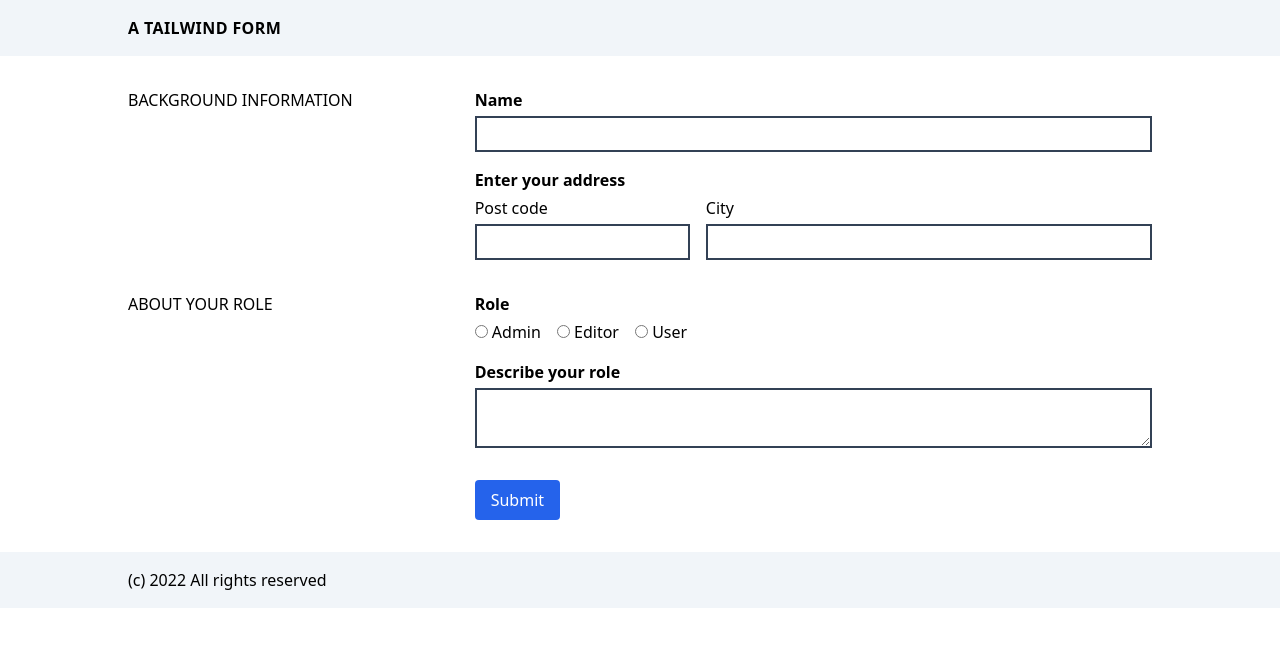
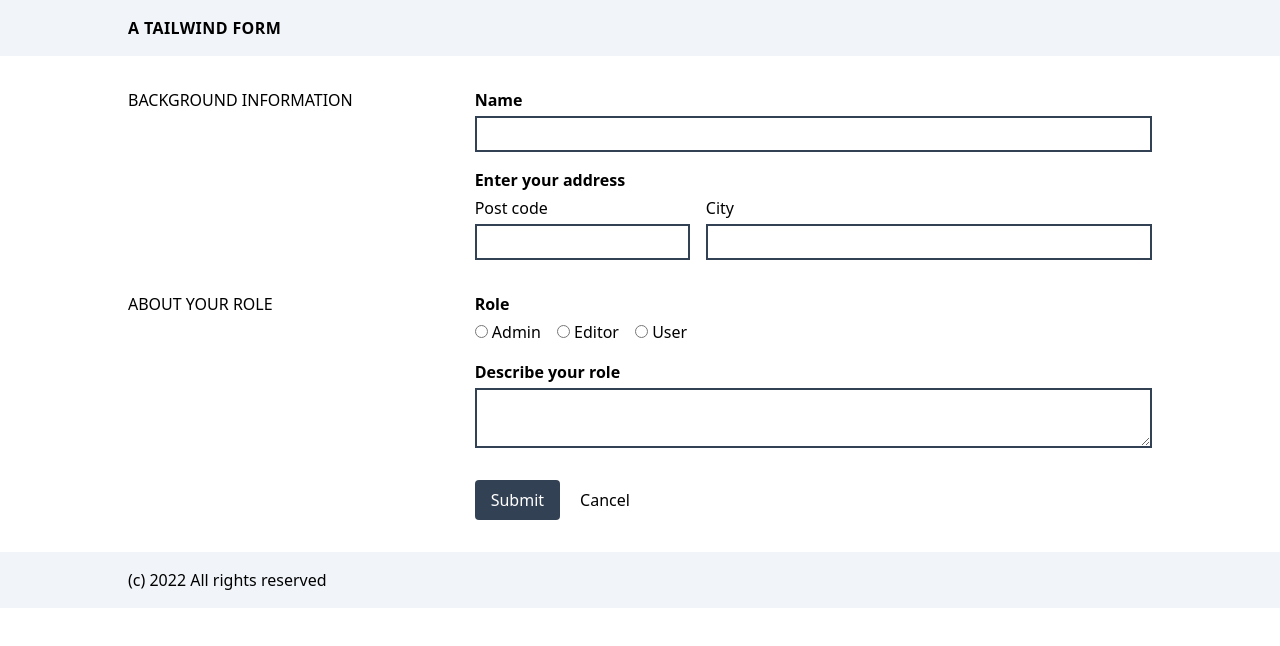
Before and after one commit to oliverroick/tailwind-test, a React (Create React App) app: page / in a window 1280 px wide. Shown: the top 646 px of the page. Built offline with nearby package versions, Linux system fonts and the light colour scheme.

Commit message:
Add cancel button and hover states

```diff
--- a/src/App.js
+++ b/src/App.js
@@ -70,7 +70,8 @@ function App() {
           </div>
 
           <div className="md:col-span-2 md:col-start-2">
-            <Button variation="primary">Submit</Button>
+            <Button twClasses="mr-1" variation="primary">Submit</Button>
+            <Button variation="flat">Cancel</Button>
           </div>
         </form>
       </Content>
--- a/src/components/Button/button.css
+++ b/src/components/Button/button.css
@@ -1,7 +1,34 @@
 .btn {
-  @apply px-4 py-2 rounded bg-gray-200 text-black;
+  @apply
+    px-4
+    py-2
+    rounded
+    bg-gray-200
+    text-inherit;
 }
 
 .btn.primary {
-  @apply bg-blue-600 text-white hover:bg-blue-700;
+  @apply
+    bg-slate-700
+    text-white
+    hover:bg-slate-900;
 }
+
+.btn.flat {
+  @apply
+    bg-inherit
+    hover:text-slate-600;
+}
+
+.btn:focus {
+  @apply
+    bg-yellow-500
+    outline-none
+    text-inherit;
+}
+
+.btn:hover:focus {
+  @apply
+    bg-yellow-400
+    text-inherit;
+}
--- a/src/components/Button/index.js
+++ b/src/components/Button/index.js
@@ -1,4 +1,4 @@
-export default function Button({ variation, children }) {
-  const classes = ['btn', variation];
+export default function Button({ variation, children, twClasses = '' }) {
+  const classes = ['btn', variation, ...twClasses.split(' ')];
   return <button className={`${classes.join(' ')}`}>{children}</button>;
 }
```
